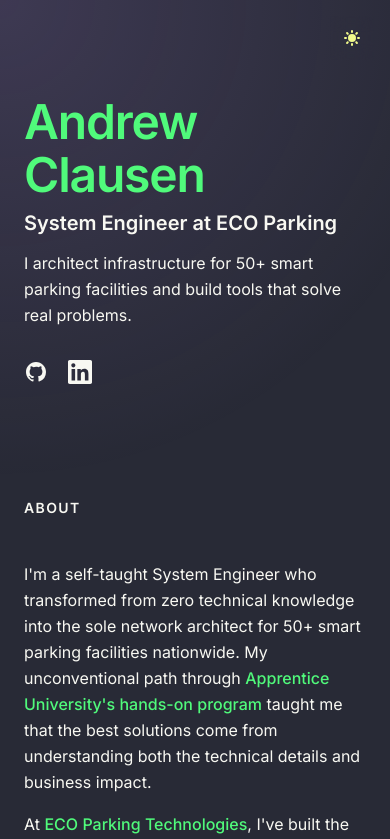
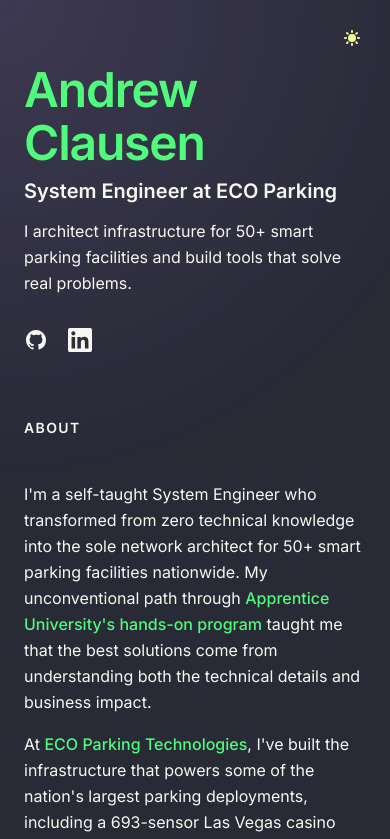
Before and after one commit to ajclausen/ClausenV3, a Next.js app: page / in a window 390 px wide. Shown: the top 839 px of the page. Built offline with nearby package versions, Linux system fonts and the light colour scheme.

Commit message:
removed gradient on theme switcher

```diff
--- a/app/components/ThemeToggle.tsx
+++ b/app/components/ThemeToggle.tsx
@@ -8,7 +8,7 @@
   return (
     <button
       onClick={toggleTheme}
-      className="fixed top-4 right-4 z-50 p-3 rounded-full bg-dracula-current-line/30 hover:bg-dracula-current-line/50 backdrop-blur-sm transition-all duration-200"
+      className="fixed top-4 right-4 z-50 p-3 rounded-full hover:bg-dracula-current-line/20 transition-all duration-200"
       aria-label={`Switch to ${theme === 'dracula' ? 'light' : 'dark'} mode`}
     >
       {theme === 'dracula' ? (
--- a/app/page.tsx
+++ b/app/page.tsx
@@ -40,7 +40,7 @@
 
       <div className="lg:flex lg:justify-between">
         {/* Left side - Fixed header and nav */}
-        <header className="px-6 py-24 lg:bg-transparent lg:backdrop-blur-none lg:shadow-none lg:sticky lg:top-0 lg:flex lg:h-screen lg:w-[45%] lg:flex-col lg:justify-between lg:py-24 lg:px-12 lg:will-change-transform">
+        <header className="px-6 pt-16 pb-12 lg:bg-transparent lg:backdrop-blur-none lg:shadow-none lg:sticky lg:top-0 lg:flex lg:h-screen lg:w-[45%] lg:flex-col lg:justify-between lg:py-24 lg:px-12 lg:will-change-transform">
           <div>
             <h1 className="text-[3rem] font-bold tracking-[-0.025em] leading-none text-dracula-foreground">
               <Link href="/">Andrew Clausen</Link>
```
